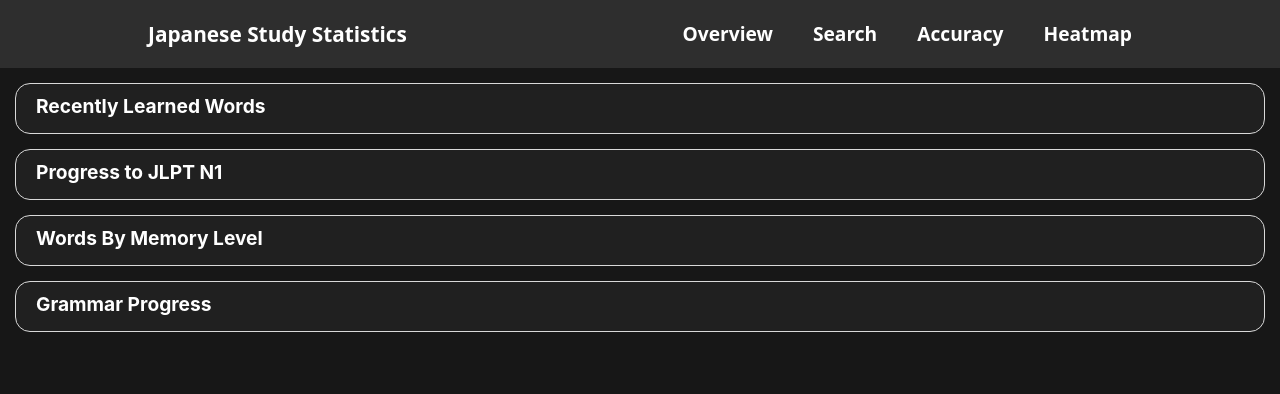
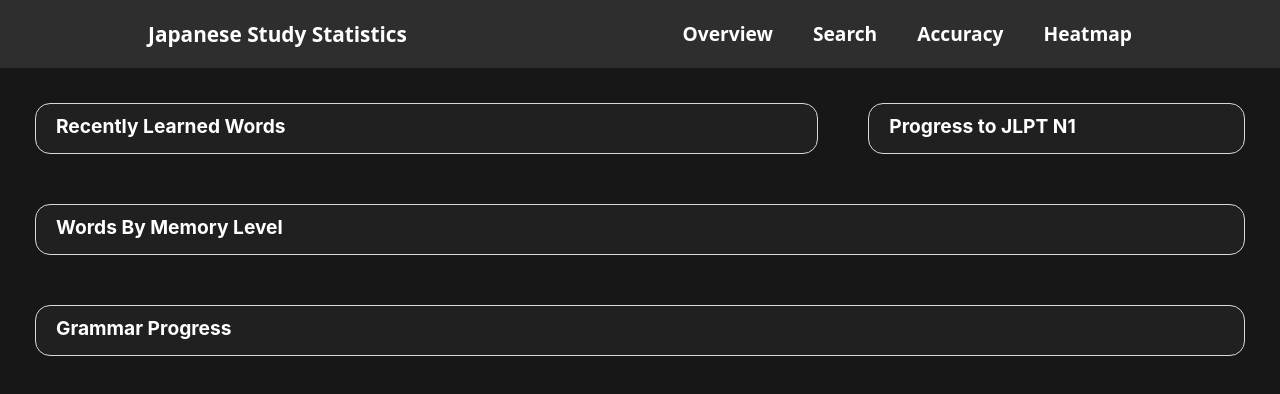
Before and after one commit to mantasmaciulis/JPStats, a React (Create React App) app in the folder jpstats-client/: page / in a window 1280 px wide. Shown: the top 394 px of the page. Built offline with nearby package versions, Linux system fonts and the light colour scheme.

Commit message:
feat(dashboard): arrange cards

```diff
--- a/jpstats-client/src/components/Card/Card.js
+++ b/jpstats-client/src/components/Card/Card.js
@@ -1,9 +1,9 @@
 import React from 'react';
 import './Card.css';
 
-const Card = ({ title, children }) => {
+const Card = ({ className, title, children }) => {
     return (
-    <div className="card">
+      <div className={`card ${className}`}>
         {title && <div className="card-title">{title}</div>}
         <div className="card-content">{children}</div>
       </div>
--- a/jpstats-client/src/pages/Dashboard/Dashboard.css
+++ b/jpstats-client/src/pages/Dashboard/Dashboard.css
@@ -0,0 +1,28 @@
+.dashboard {
+    display: grid;
+    grid-template-columns: 2fr 1fr;
+    gap: 20px;
+    padding: 20px;
+  }
+
+  .dashboard .recently-learned {
+    grid-column: 1 / 2;
+  }
+
+  .dashboard .progress-to-jlpt {
+    grid-column: 2 / 3;
+  }
+
+  .dashboard .words-by-memory,
+  .dashboard .grammar-progress {
+    grid-column: 1 / -1;
+  }
+
+  @media (max-width: 768px) {
+    .dashboard {
+      grid-template-columns: 1fr;
+    }
+    .dashboard .card {
+      grid-column: 1 / -1;
+    }
+  }
--- a/jpstats-client/src/pages/Dashboard/Dashboard.js
+++ b/jpstats-client/src/pages/Dashboard/Dashboard.js
@@ -1,21 +1,21 @@
 import React from 'react';
 import Card from '../../components/Card/Card';
+import './Dashboard.css';
 
 const Dashboard = () => {
   return (
-    <div>
-      <Card title="Recently Learned Words">
+    <div className='dashboard'>
+      <Card className="recently-learned" title="Recently Learned Words">
       </Card>
 
-      <Card title="Progress to JLPT N1">
+      <Card className="progress-to-jlpt" title="Progress to JLPT N1">
       </Card>
 
-      <Card title="Words By Memory Level">
+      <Card className="words-by-memory" title="Words By Memory Level">
       </Card>
 
-      <Card title="Grammar Progress">
+      <Card className="grammar-progress" title="Grammar Progress">
       </Card>
-
     </div>
   );
 };
```
Lines whose indentation alone changed are shown as unchanged.
